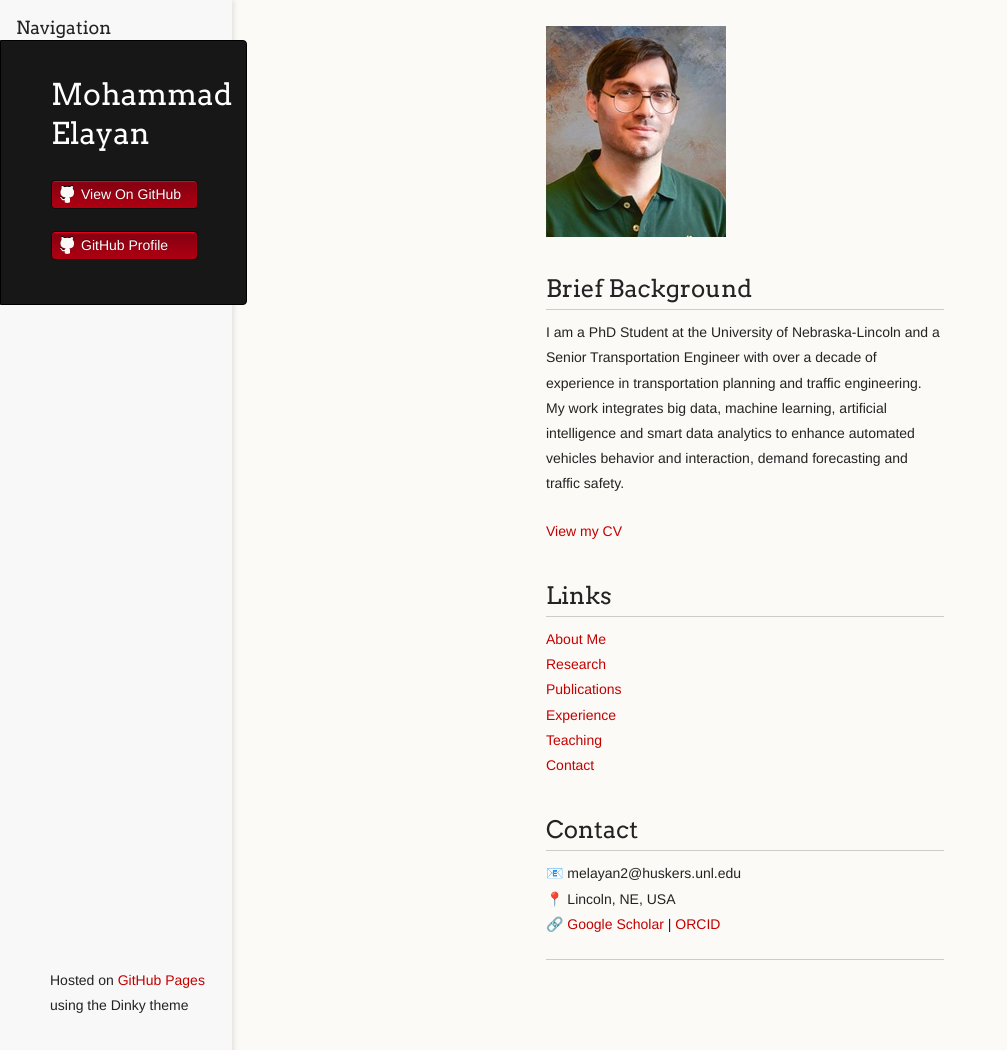
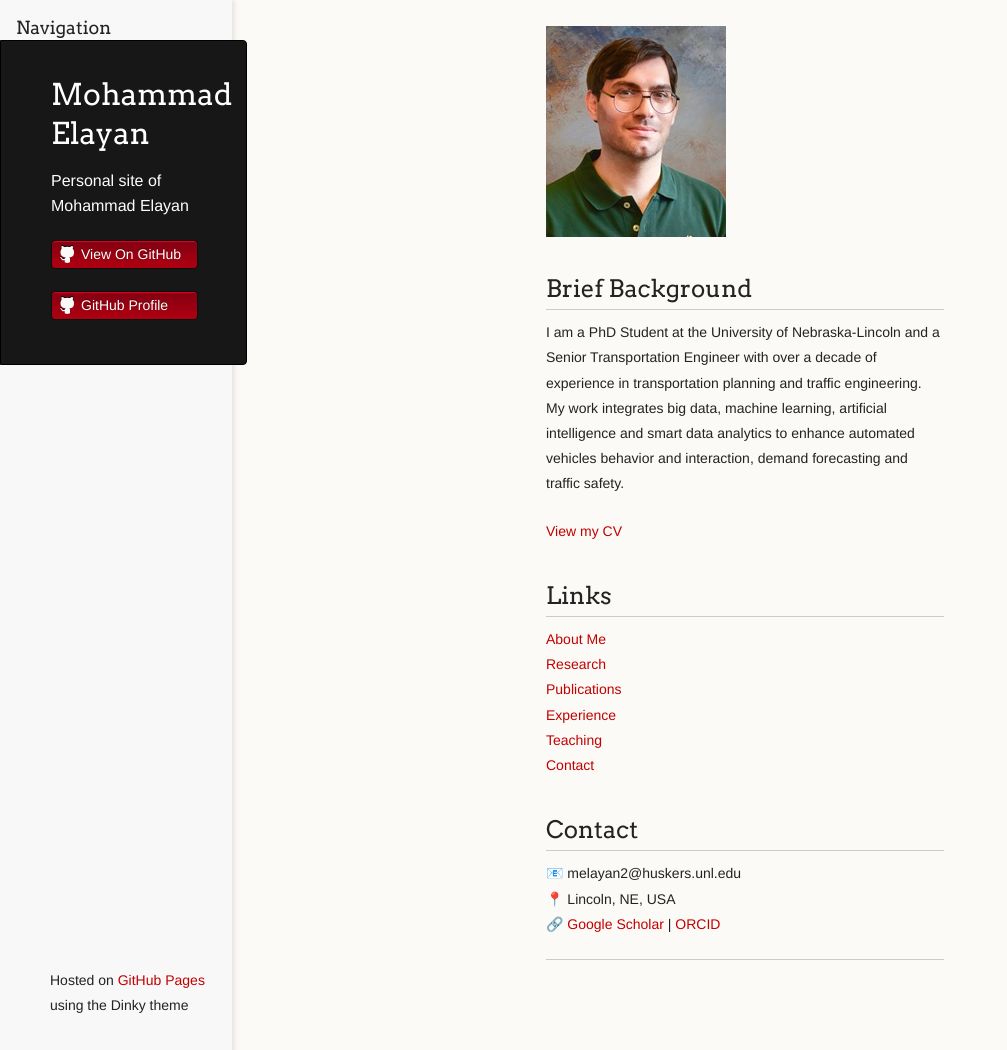
Before and after one commit to mselayan/mselayan.github.io, a Jekyll site: the page built from index.md, in a window 1280 px wide and 1050 px high. Shown: the whole window, without its empty margins (0-1007 px from the left). Built offline with Jekyll 4.4.1, drawn with Linux system fonts in a browser that asks for light colours; the repository's description, which GitHub fills in, is left out.

Commit message:
Update _config.yml

```diff
--- a/_config.yml
+++ b/_config.yml
@@ -1 +1,2 @@
 title: Mohammad Elayan
+description: Personal site of Mohammad Elayan
```
